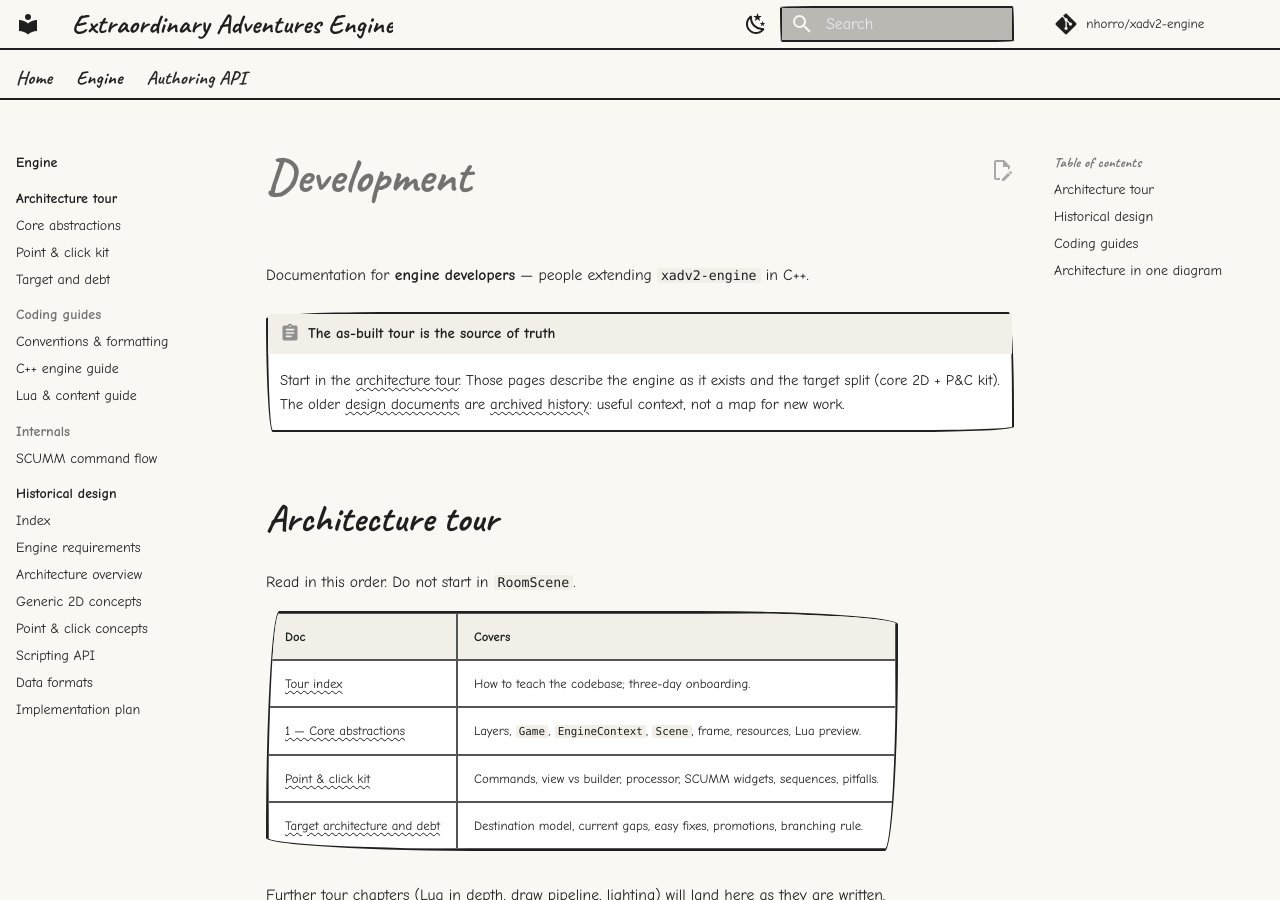
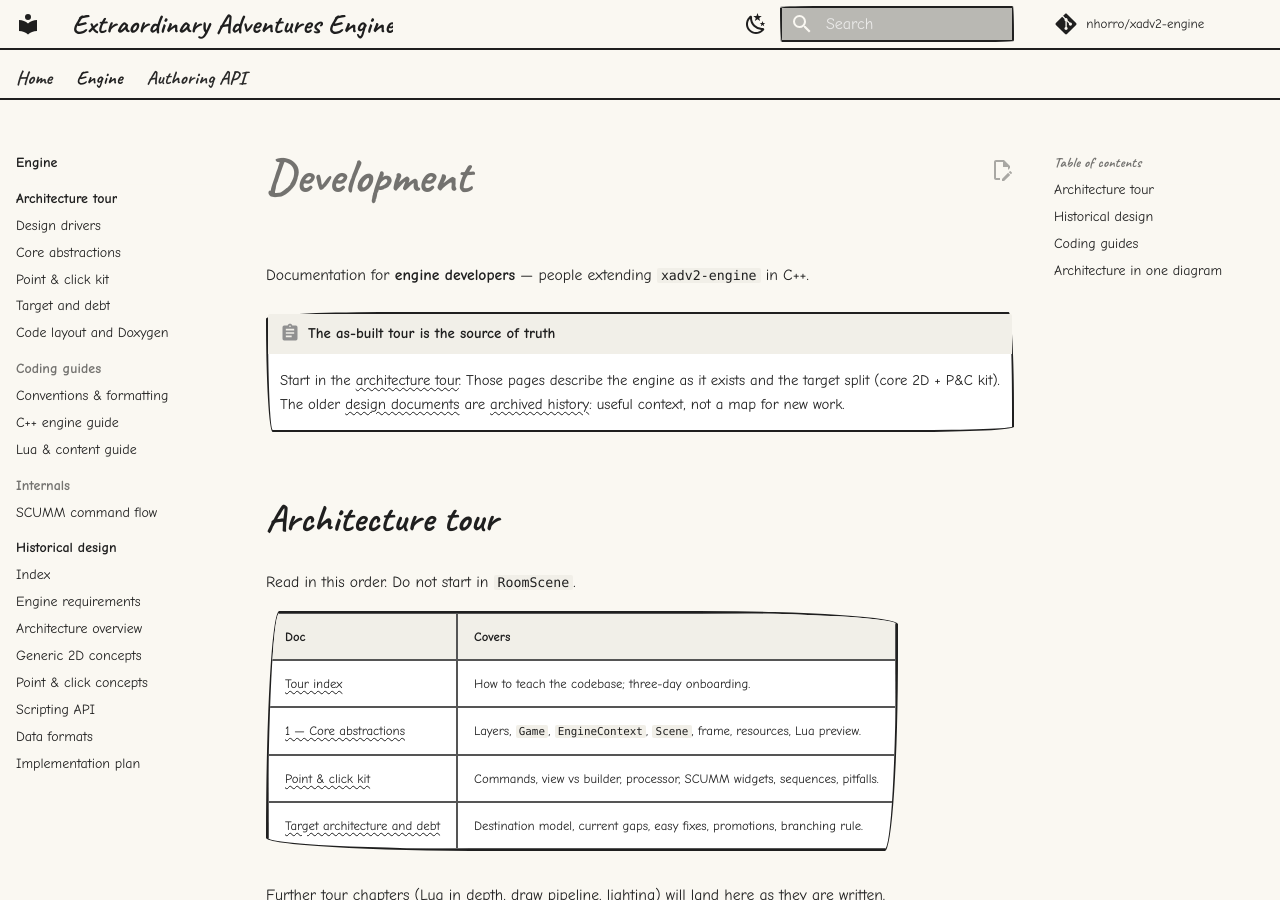
Before and after one commit to nhorro/xadv2-engine, an MkDocs documentation site: the page built from docs/development/index.md, in a window 1280 px wide and 900 px high. Built offline with MkDocs 1.6.1 and Material for MkDocs 9.7.7, drawn with Linux system fonts in a browser that asks for light colours; comment, search, counter and statistics services are not loaded.

Commit message:
docs: enable Mermaid and list driver/layout pages in nav

```diff
--- a/mkdocs.yml
+++ b/mkdocs.yml
@@ -56,7 +56,11 @@
       anchor_linenums: true
   - pymdownx.inlinehilite
   - pymdownx.snippets
-  - pymdownx.superfences
+  - pymdownx.superfences:
+      custom_fences:
+        - name: mermaid
+          class: mermaid
+          format: !!python/name:pymdownx.superfences.fence_code_format
   - pymdownx.tabbed:
       alternate_style: true
   - pymdownx.emoji:
@@ -87,9 +91,11 @@
       - development/index.md
       - Architecture tour:
           - Index: development/tour/index.md
+          - Design drivers: development/tour/00-drivers.md
           - Core abstractions: development/tour/01-core-abstractions.md
           - Point & click kit: development/tour/07-point-and-click.md
           - Target and debt: development/tour/target-and-debt.md
+          - Code layout and Doxygen: development/tour/code-layout.md
       - Coding guides:
           - Conventions & formatting: development/coding-conventions.md
           - C++ engine guide: development/coding-guide/cpp-engine.md
```
